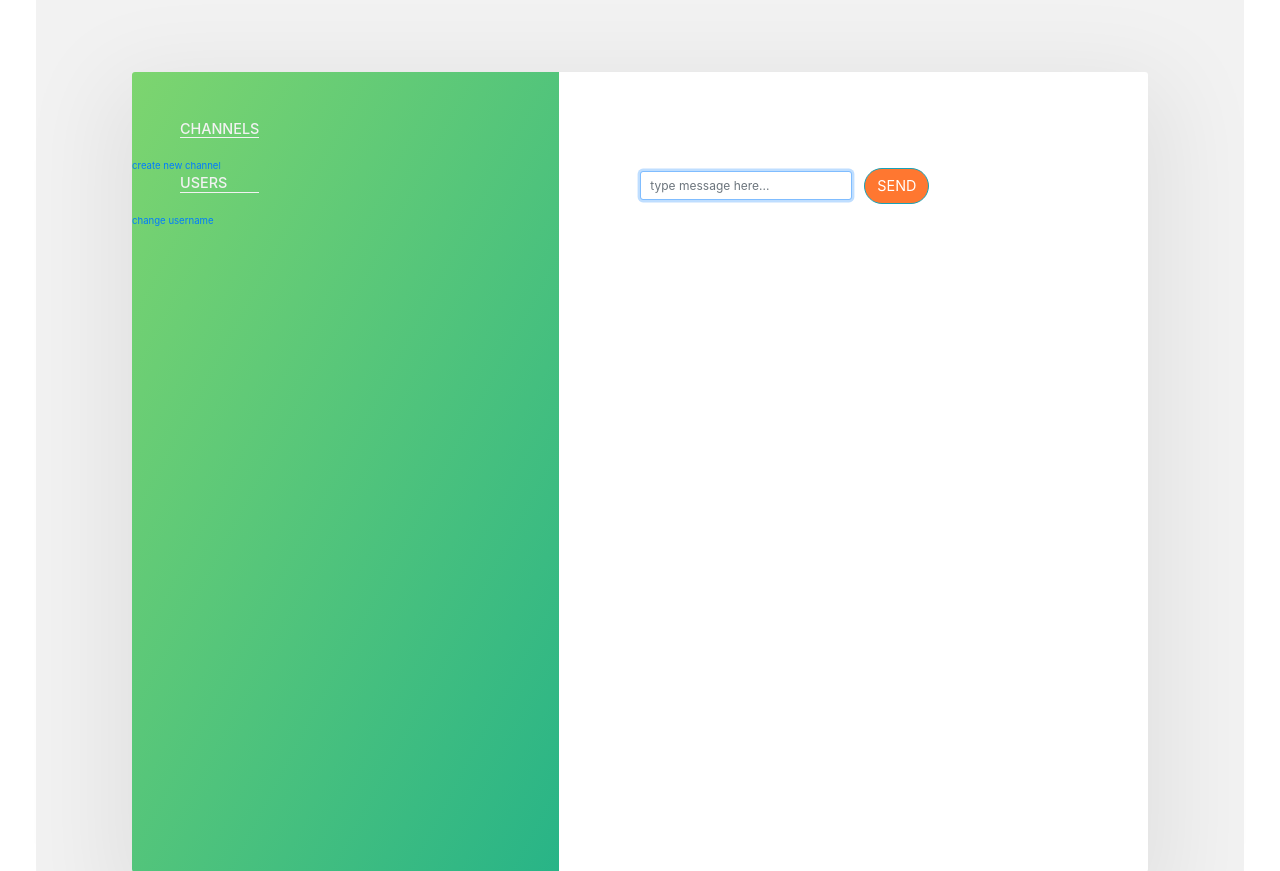
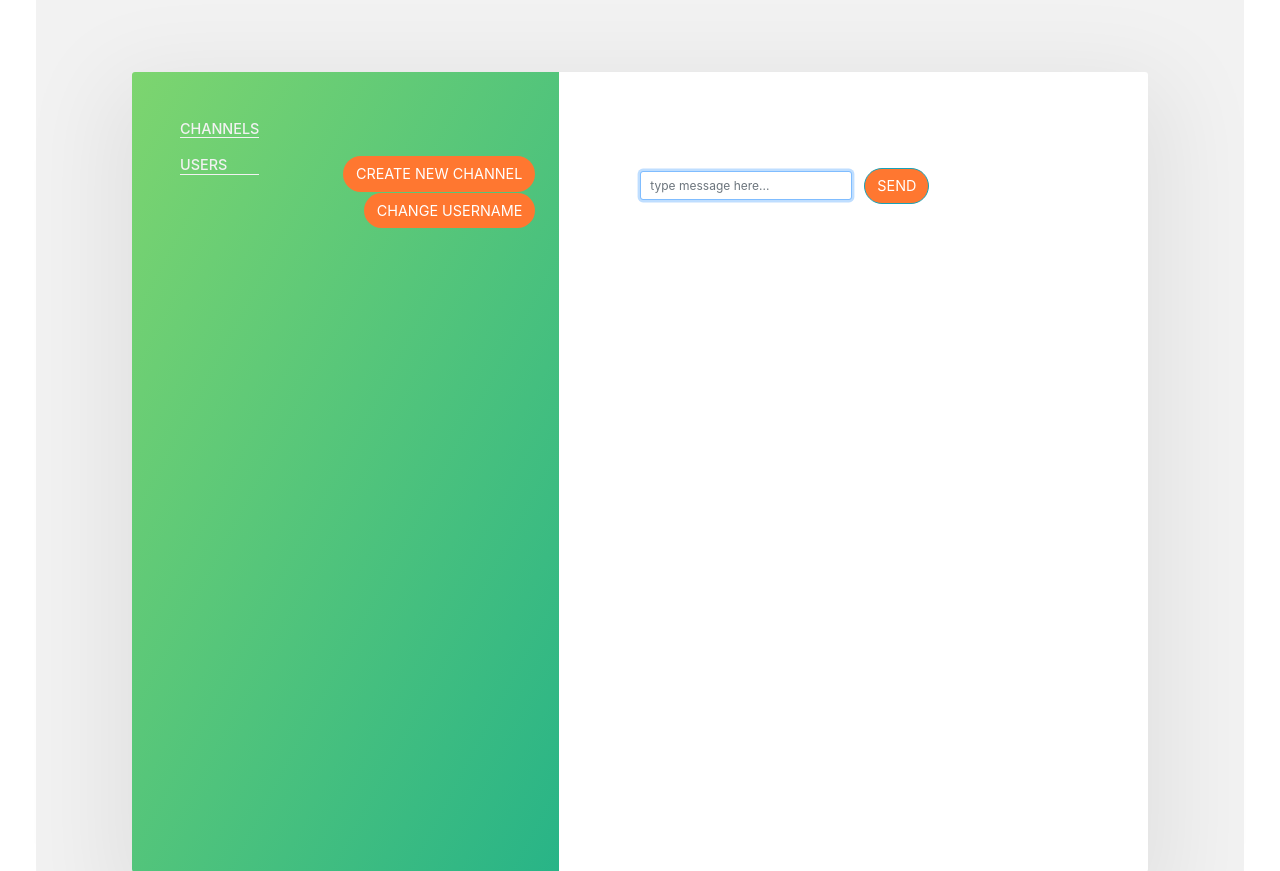
Before and after one commit to TitoYak211/chitter, a Flask app: template templates/index.html in a window 1280 px wide. Shown: the part 132-1003 px from the top of the page. Run offline with Flask 2, Linux system fonts and the light colour scheme; the template is opened without the code that fills it, so the values that code supplies are empty; some libraries are stand-ins or nearby versions.

Commit message:
Update index.html

```diff
--- a/templates/index.html
+++ b/templates/index.html
@@ -7,14 +7,14 @@
 
         </ul>
         <div>
-            <a href="#" id="create-channel"><small>create new channel</small></a>
+            <button class="btn" id="create-channel">create new channel</button>
         </div>
         <h4 class="chat_view_heading">Users</h4>
         <ul id="users" class="chat_item">
 
         </ul>
         <div id="change-username-container">
-            <a href="#" id="change-username"><small>change username</small></a>
+            <button class="btn" id="change-username">change username</button>
         </div>
     </nav>
     <div class="chat_view_messages">
```
